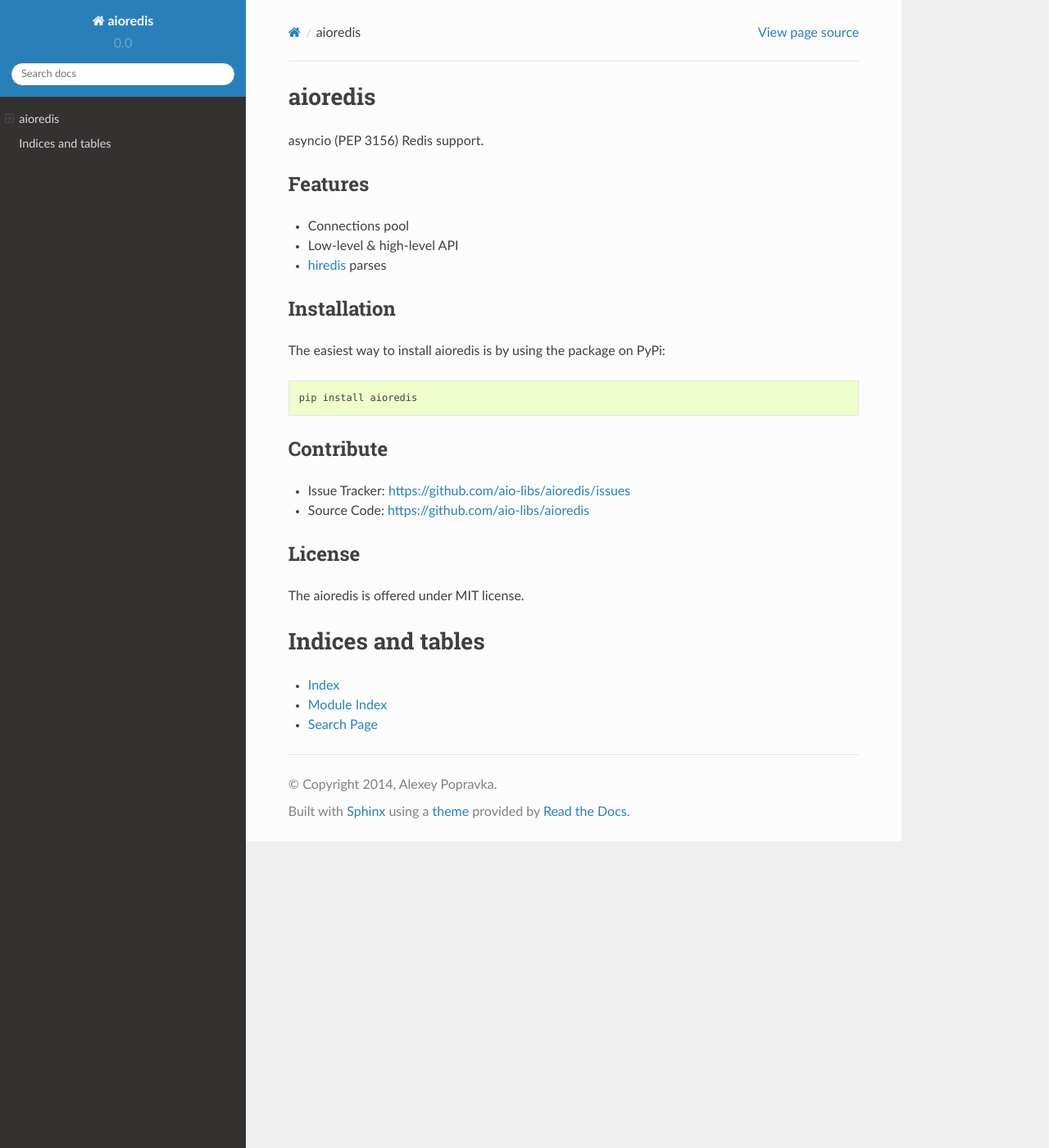
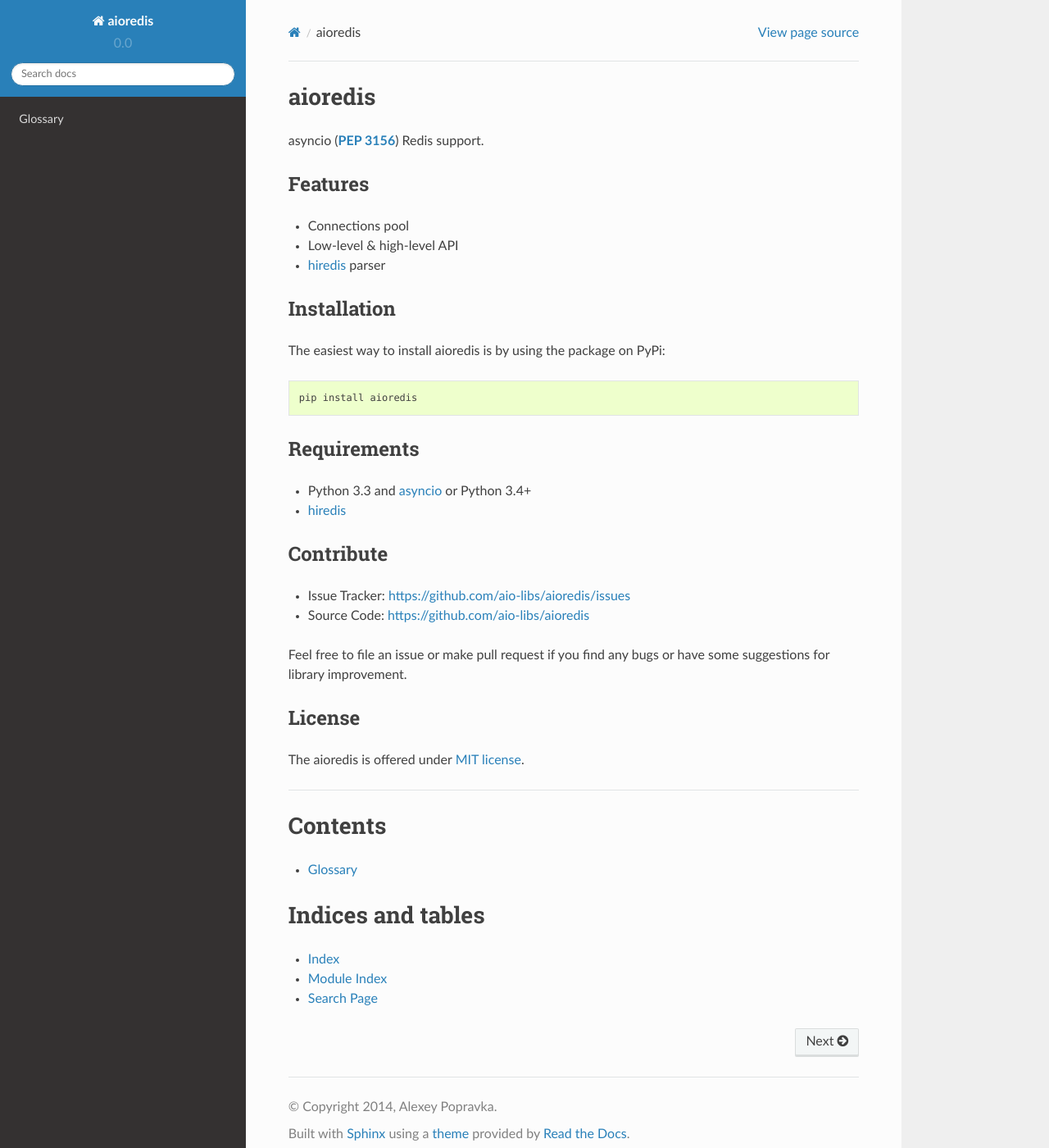
Before and after one commit to aio-libs-abandoned/aioredis-py, a Sphinx documentation site: the page built from docs/index.rst, in a window 1280 px wide and 1400 px high. Shown: the whole window at 82% size. Built offline with Sphinx 7.4.7 and the Read the Docs theme 2.0.0, drawn with Linux system fonts in a browser that asks for light colours.

Commit message:
a bit of docs update

```diff
--- a/docs/index.rst
+++ b/docs/index.rst
@@ -16,7 +16,7 @@
 
 - Connections pool
 - Low-level & high-level API
-- hiredis_ parses
+- :term:`hiredis` parser
 
 
 Installation
@@ -26,25 +26,44 @@
 
    pip install aioredis
 
+Requirements
+------------
+
+- Python 3.3 and :term:`asyncio` or Python 3.4+
+- :term:`hiredis`
+
 Contribute
 ----------
 
 - Issue Tracker: https://github.com/aio-libs/aioredis/issues
 - Source Code: https://github.com/aio-libs/aioredis
 
+Feel free to file an issue or make pull request if you find any bugs or have
+some suggestions for library improvement.
+
 License
 -------
 
-The aioredis is offered under MIT license.
+The aioredis is offered under `MIT license`_.
+
+----
+
+Contents
+========
+
+.. toctree::
+   :maxdepth: 2
+
+   glossary
+
+.. high_level
+   low_level
 
 Indices and tables
 ==================
-
-.. toctree::
-   :maxdepth: 2
 
 * :ref:`genindex`
 * :ref:`modindex`
 * :ref:`search`
 
-.. _hiredis: https://pypi.python.org/pypi/hiredis
+.. _MIT license: https://github.com/aio-libs/aioredis/blob/master/LICENSE
```
Also changed, not shown: other parts of docs/index.rst (+1 -1 lines), docs/glossary.rst (added, +22 -0 lines).
